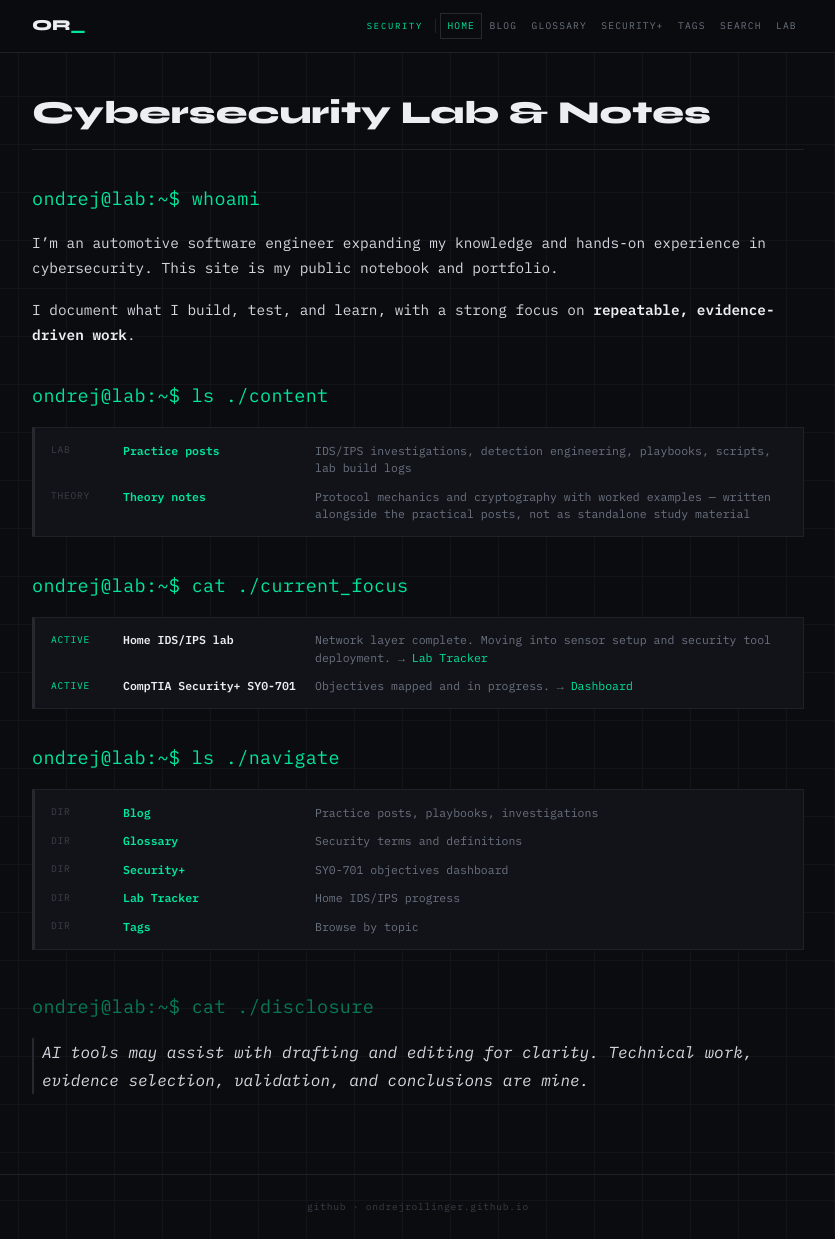
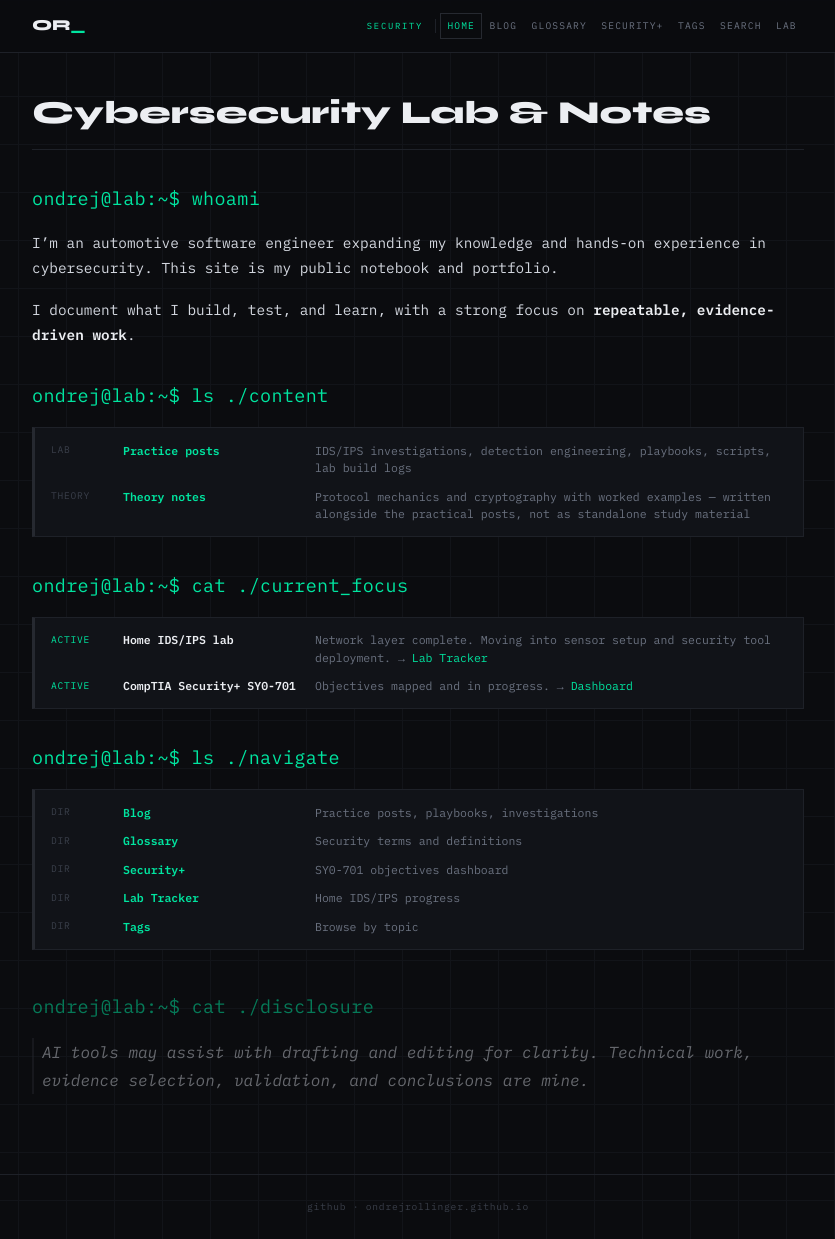
Before and after one commit to ondrejrollinger/ondrejrollinger.github.io, a Jekyll site: the page built from cybersec/index.md, in a window 1280 px wide and 1239 px high. Shown: the whole window, without its empty margins (222-1057 px from the left). Built offline with Jekyll 4.4.1, drawn with Linux system fonts in a browser that asks for light colours.

Commit message:
Add dim styling for terminal note disclaimers (#73)
* Add AI disclaimer to sidebar

https://claude.ai/code/session_01KjfnhmQGkBZM2ZiaD7sM3Z

* Remove AI disclaimer from sidebar

https://claude.ai/code/session_01KjfnhmQGkBZM2ZiaD7sM3Z

* Dim AI disclaimer on cybersec index

https://claude.ai/code/session_01KjfnhmQGkBZM2ZiaD7sM3Z

---------

Co-authored-by: Claude <noreply@anthropic.com>

```diff
--- a/assets/css/theme.css
+++ b/assets/css/theme.css
@@ -697,6 +697,12 @@ input[type="search"]:focus {
   margin-top: 2.5rem;
 }
 
+.terminal-note--dim {
+  opacity: 0.45;
+  font-size: 0.82rem;
+  font-style: italic;
+}
+
 .terminal-listing {
   border: 1px solid var(--border);
   border-left: 3px solid var(--border-2);
--- a/cybersec/index.md
+++ b/cybersec/index.md
@@ -53,4 +53,4 @@ I document what I build, test, and learn, with a strong focus on
 </div>
 
 <p class="terminal-prompt terminal-prompt--dim">ondrej@lab:~$ cat ./disclosure</p>
-<p class="terminal-note">AI tools may assist with drafting and editing for clarity. Technical work, evidence selection, validation, and conclusions are mine.</p>
+<p class="terminal-note terminal-note--dim">AI tools may assist with drafting and editing for clarity. Technical work, evidence selection, validation, and conclusions are mine.</p>
```
